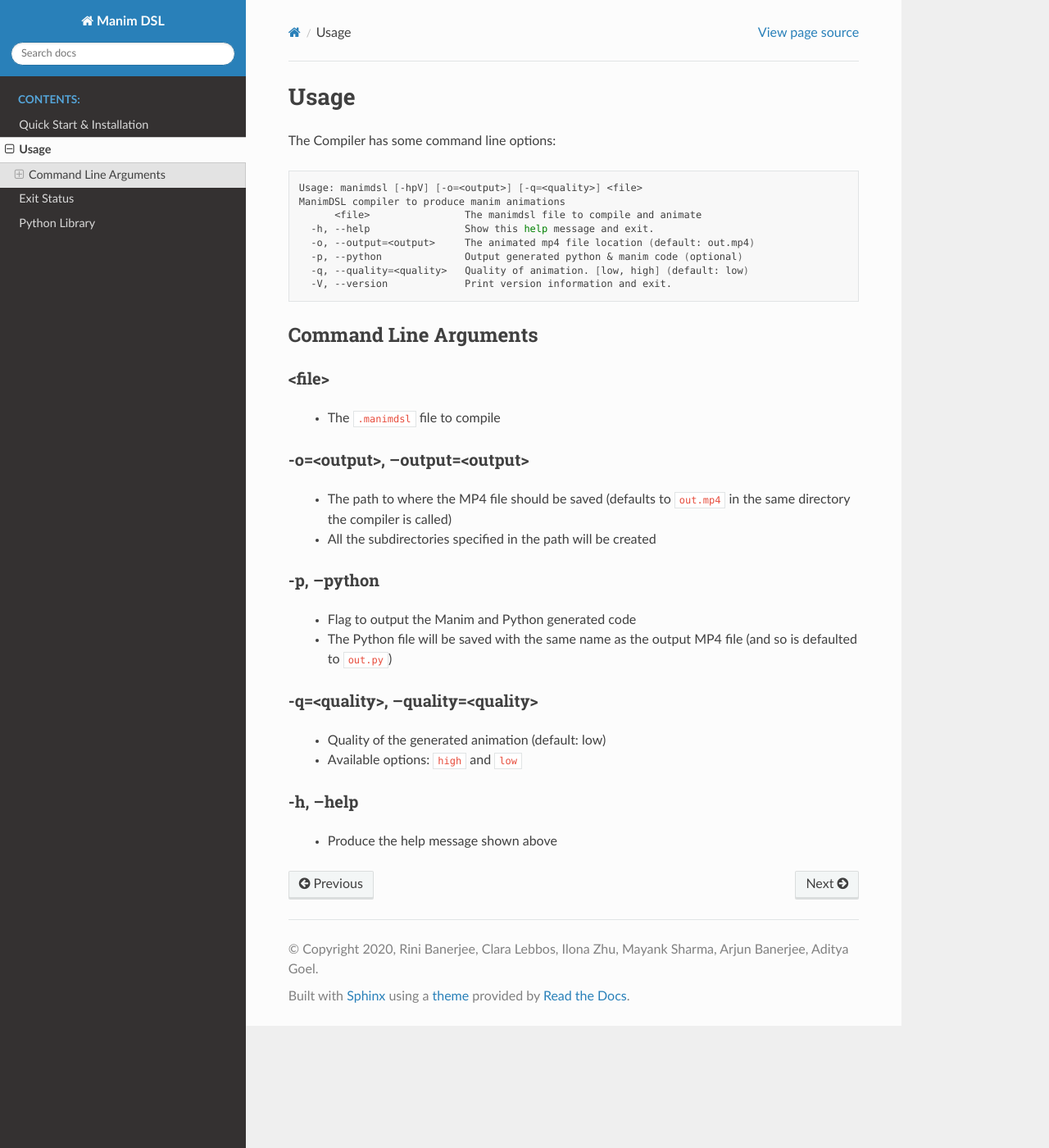
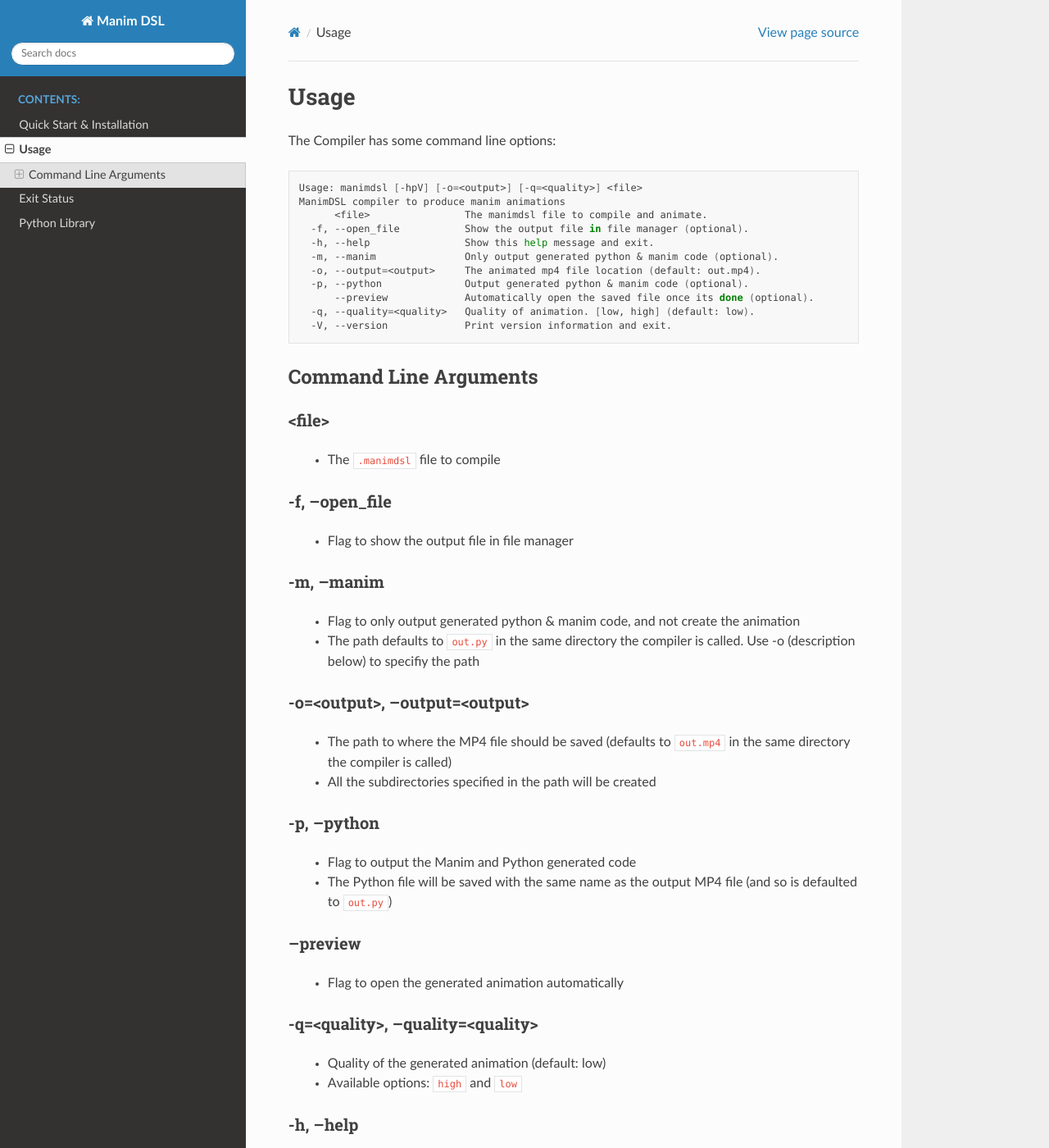
Before and after one commit to VAlgoLang/valgolang.github.io, a Sphinx documentation site: the page built from source/usage.rst, in a window 1280 px wide and 1400 px high. Shown: the whole window at 82% size. Built offline with Sphinx 7.4.7 and the Read the Docs theme 2.0.0, drawn with Linux system fonts in a browser that asks for light colours.

Commit message:
Added documentation for additional CLI functionality (#10)
* Added documentation for additional CLI functionality

* Updated documentation to rename the folder flag and removed useless line in folder explanation

* Modified doucmentation to reflect changes made

```diff
--- a/source/usage.rst
+++ b/source/usage.rst
@@ -7,11 +7,14 @@
 
     Usage: manimdsl [-hpV] [-o=<output>] [-q=<quality>] <file>
     ManimDSL compiler to produce manim animations
-          <file>                The manimdsl file to compile and animate
+          <file>                The manimdsl file to compile and animate.
+      -f, --open_file           Show the output file in file manager (optional).
       -h, --help                Show this help message and exit.
-      -o, --output=<output>     The animated mp4 file location (default: out.mp4)
-      -p, --python              Output generated python & manim code (optional)
-      -q, --quality=<quality>   Quality of animation. [low, high] (default: low)
+      -m, --manim               Only output generated python & manim code (optional).
+      -o, --output=<output>     The animated mp4 file location (default: out.mp4).
+      -p, --python              Output generated python & manim code (optional).
+          --preview             Automatically open the saved file once its done (optional).
+      -q, --quality=<quality>   Quality of animation. [low, high] (default: low).
       -V, --version             Print version information and exit.
 
 
@@ -22,6 +25,17 @@
 ~~~~~~~~~~~~~~~~~~~~~
 
  - The ``.manimdsl`` file to compile
+
+-f, --open_file
+~~~~~~~~~~~~~~~~~~~~~~~~~~~~~~
+
+ - Flag to show the output file in file manager
+
+-m, --manim
+~~~~~~~~~~~~~~~~~~~~~~~~~~~~~~
+
+ - Flag to only output generated python & manim code, and not create the animation
+ - The path defaults to ``out.py`` in the same directory the compiler is called. Use -o (description below) to specifiy the path
 
 -o=<output>, --output=<output>
 ~~~~~~~~~~~~~~~~~~~~~~~~~~~~~~
@@ -35,6 +49,11 @@
  - Flag to output the Manim and Python generated code
  - The Python file will be saved with the same name as the output MP4 file (and so is defaulted to ``out.py``)
 
+--preview
+~~~~~~~~~~~~~~~~~~~~~
+
+ - Flag to open the generated animation automatically
+
 -q=<quality>, --quality=<quality>
 ~~~~~~~~~~~~~~~~~~~~~~~~~~~~~~~~~
 
```
